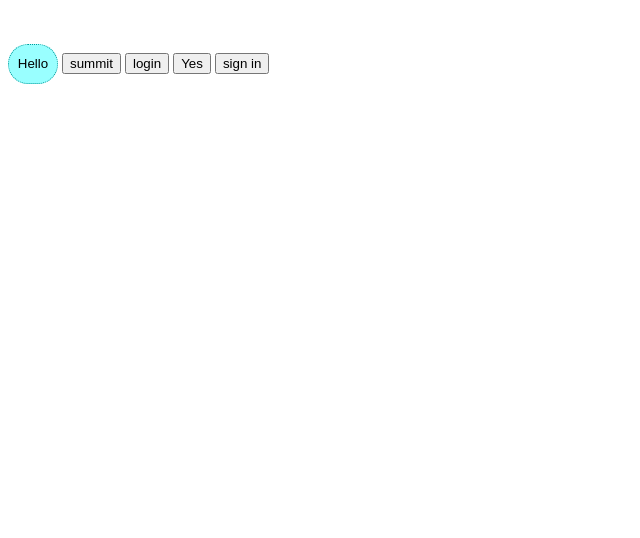
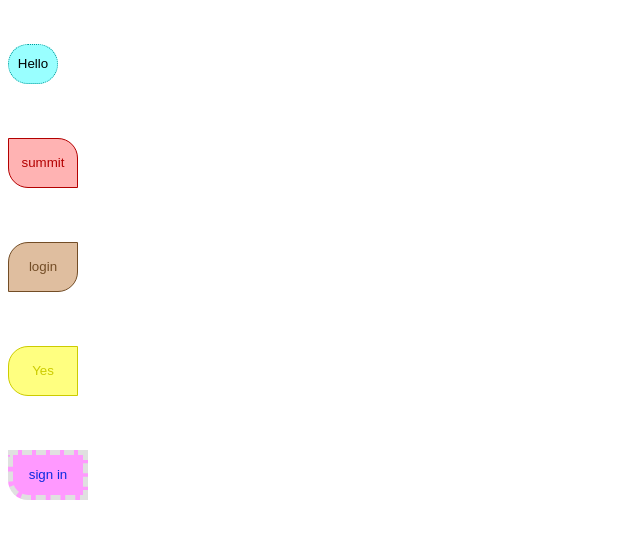
Before and after one commit to Mayurkolhe16/styles-of-buttons, a plain HTML site: page index.html in a window 1280 px wide. Shown: the part 130-668 px from the top of the page, without its empty margins (0-640 px from the left). Drawn offline with Linux system fonts and the light colour scheme.

Commit message:
all clear

```diff
--- a/index.html
+++ b/index.html
@@ -10,9 +10,13 @@
     <h1>style of button</h1>
 
     <button class="btn1">Hello</button>
-    <button>summit</button>
-    <button>login</button>
-    <button>Yes</button>
-    <button>sign in</button>
+ <br><br><br><br>
+    <button class="btn2">summit</button>
+ <br><br><br><br>
+    <button class="btn3">login</button>
+ <br><br><br><br>
+    <button class="btn4">Yes</button>
+ <br><br><br><br>
+    <button class="btn5">sign in</button>
 </body>
 </html>
--- a/style.css
+++ b/style.css
@@ -11,3 +11,37 @@ h1{
     border-radius: 20px 20px;
     background-color: #99ffff;
 }
+
+.btn2{
+    height: 50px;
+    width: 70px;
+    color: #b30000;
+    border: 1px solid #b30000;
+    border-radius: 0 20px 0 20px;
+    background-color: #ffb3b3;
+
+}
+.btn3{
+    height: 50px;
+    width: 70px;
+    color: #734d26;
+    border: 1px solid #734d26;
+    border-radius: 20px 0 20px 0;
+    background-color: #dfbe9f;
+}
+.btn4{
+    height: 50px;
+    width: 70px;
+    color: #cccc00;
+    border: 1px double #cccc00;
+    border-radius: 20px 0 0 20px;
+    background-color: #ffff80;
+}
+.btn5{
+    height: 50px;
+    width: 80px;
+    color: #0c2ce0;
+    border: 5px dashed #e0e0e0;
+    border-radius: 0 0 0 20px;
+    background-color: #ff99ff;
+}
```
